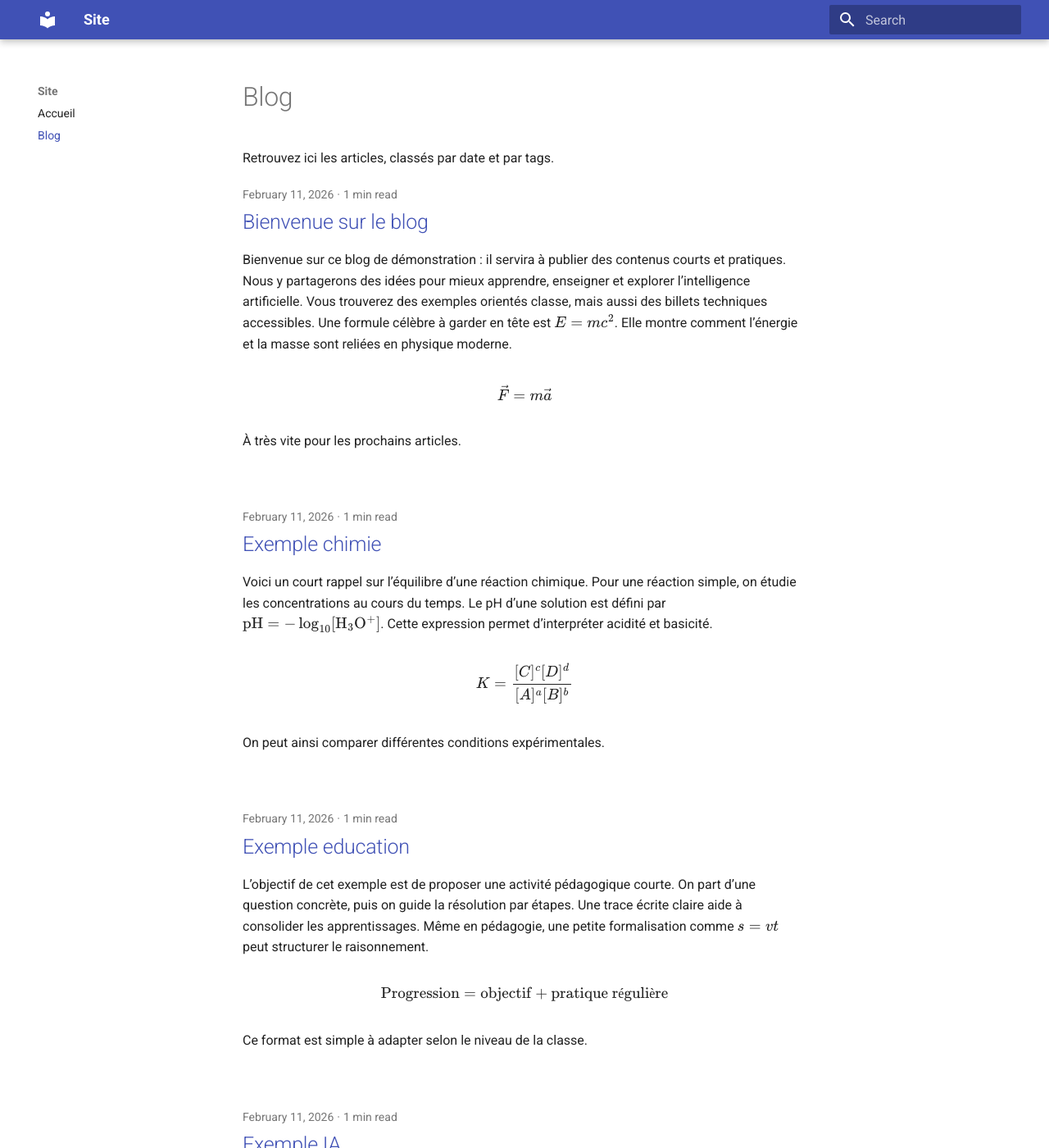
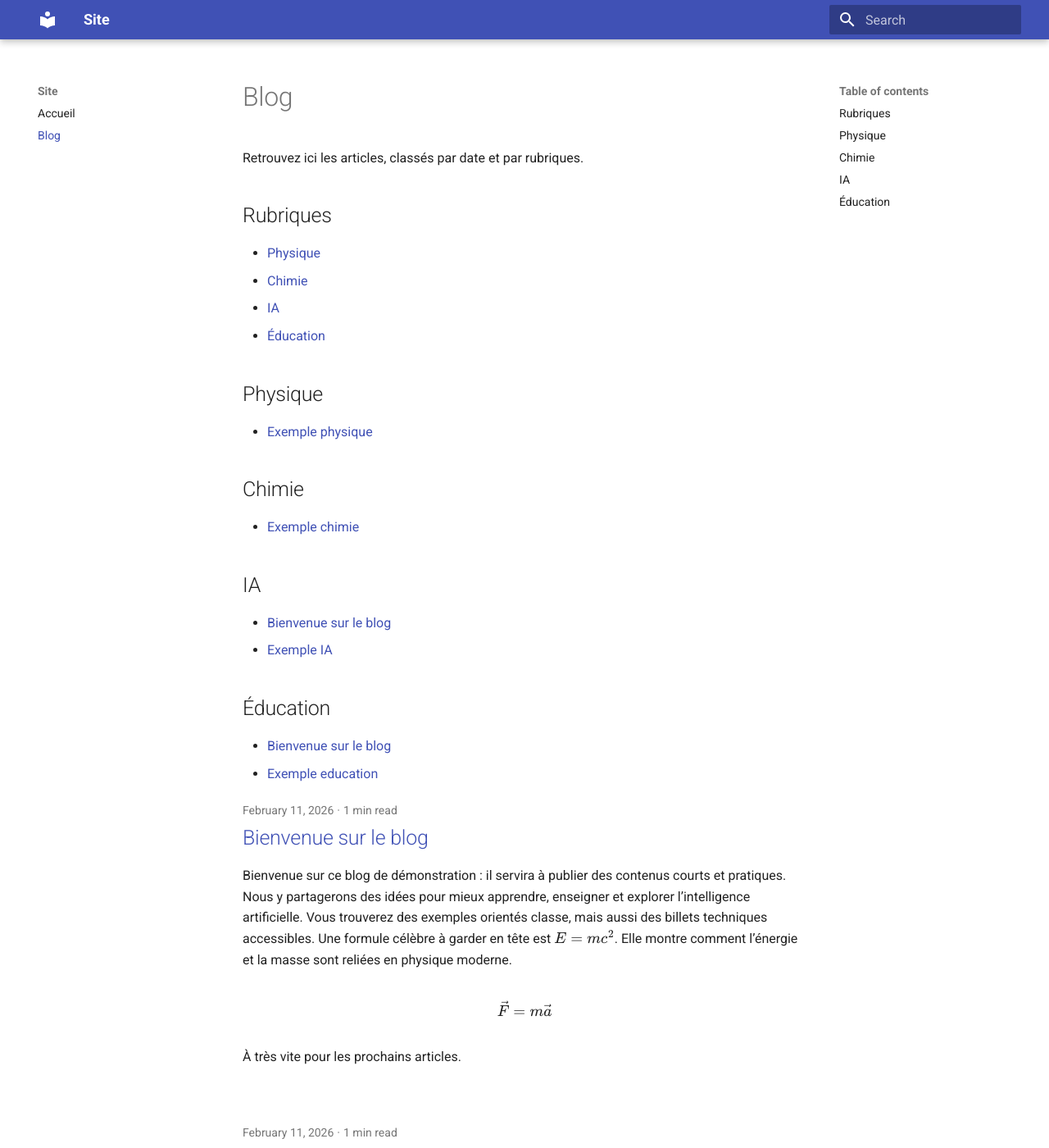
Before and after one commit to geekprof/Site, an MkDocs documentation site: the page built from docs/blog/index.md, in a window 1280 px wide and 1400 px high. Shown: the whole window at 82% size. Built offline with MkDocs 1.6.1 and Material for MkDocs 9.7.7, drawn with Linux system fonts in a browser that asks for light colours.

Commit message:
Ajoute des liens de rubriques vers les articles du blog

```diff
--- a/docs/blog/index.md
+++ b/docs/blog/index.md
@@ -1,3 +1,28 @@
 # Blog
 
-Retrouvez ici les articles, classés par date et par tags.
+Retrouvez ici les articles, classés par date et par rubriques.
+
+## Rubriques
+
+- [Physique](#physique)
+- [Chimie](#chimie)
+- [IA](#ia)
+- [Éducation](#education)
+
+## Physique
+
+- [Exemple physique](posts/2026-02-11-exemple-physique.md)
+
+## Chimie
+
+- [Exemple chimie](posts/2026-02-11-exemple-chimie.md)
+
+## IA
+
+- [Bienvenue sur le blog](posts/2026-02-11-bienvenue.md)
+- [Exemple IA](posts/2026-02-11-exemple-ia.md)
+
+## Éducation
+
+- [Bienvenue sur le blog](posts/2026-02-11-bienvenue.md)
+- [Exemple education](posts/2026-02-11-exemple-education.md)
```
Also changed, not shown: docs/index.md (+5 -5 lines).
